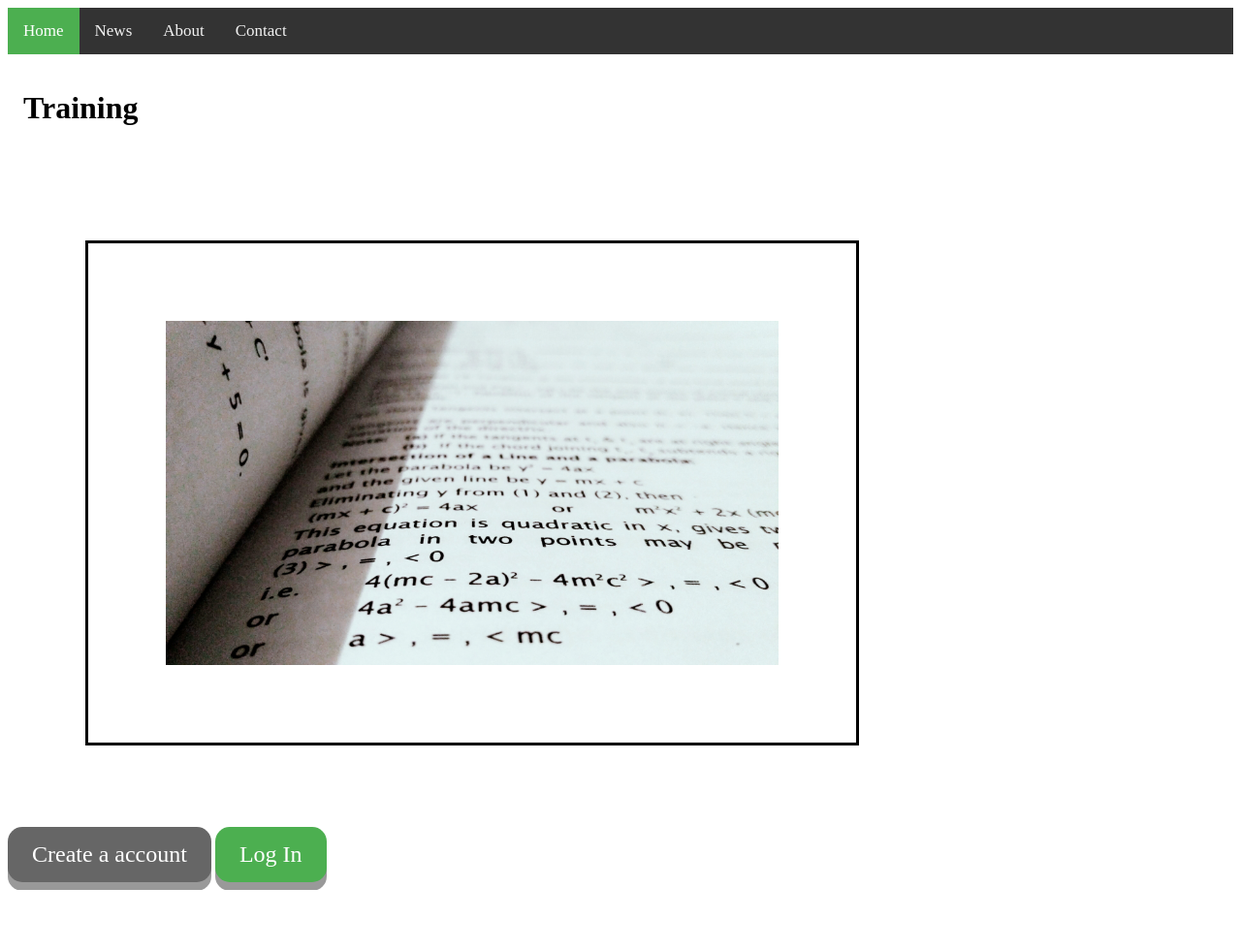
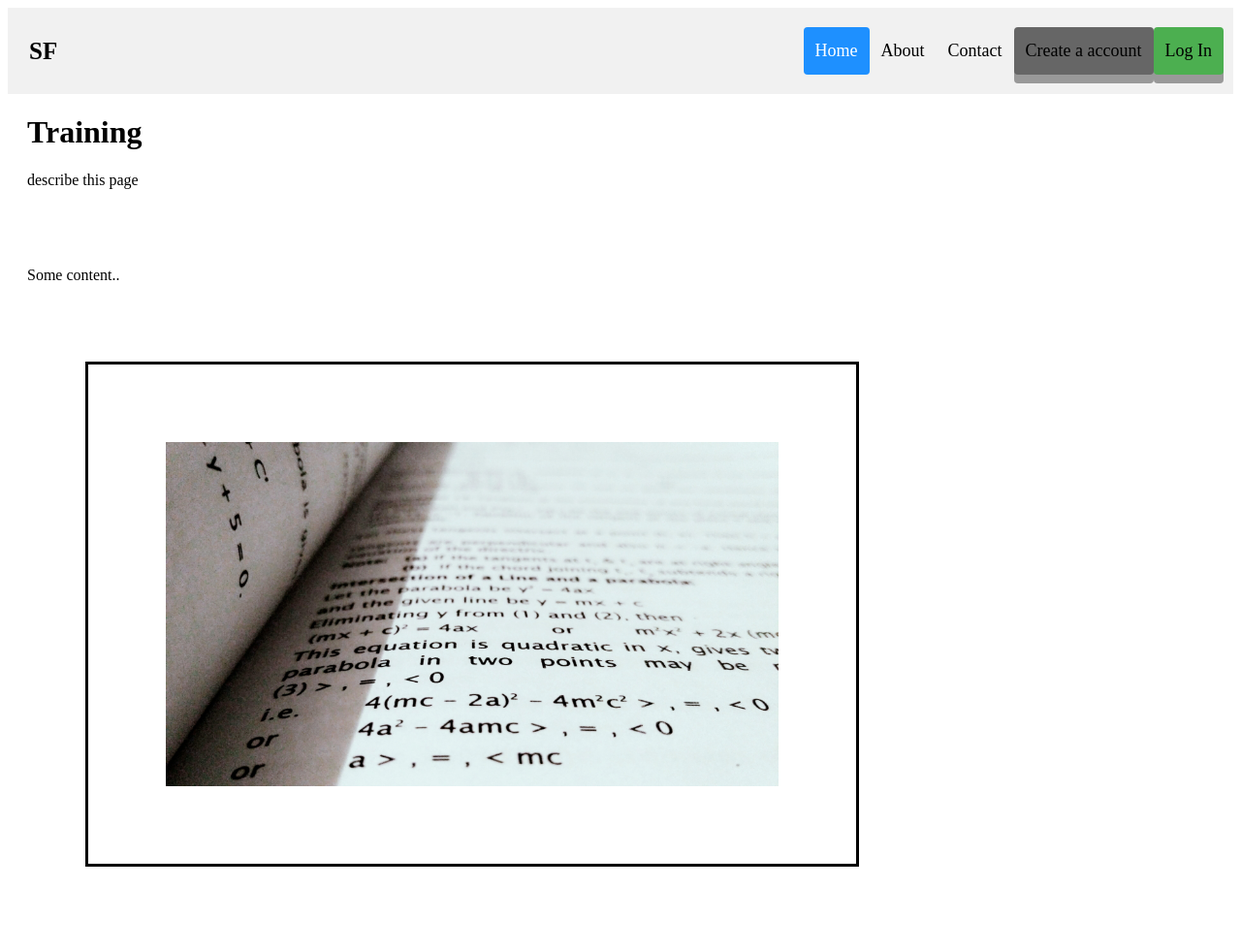
Before and after one commit to sebframpton/training, a plain HTML site: page index.html in a window 1280 px wide. Shown: the whole page at 97% size. Before the commit the page ends 918 px from the top, so only its background shows below. Drawn offline with Linux system fonts and the light colour scheme.

Commit message:
feat redone navbar and home page layout

```diff
--- a/index.html
+++ b/index.html
@@ -9,43 +9,52 @@
 
     <style>
         /* Navbar */
-        #navbar {
+        .header {
             overflow: hidden;
-            background-color: #333;
+            background-color: #f1f1f1;
+            padding: 20px 10px;
         }
 
-        #navbar a {
+        .header a {
             float: left;
-            display: block;
-            color: #f2f2f2;
+            color: black;
             text-align: center;
-            padding: 14px 16px;
+            padding: 12px;
             text-decoration: none;
-            font-size: 17px;
+            font-size: 18px;
+            line-height: 25px;
+            border-radius: 4px;
         }
 
-        #navbar a:hover {
+        .header a.logo {
+            font-size: 25px;
+            font-weight: bold;
+        }
+
+        .header a:hover {
             background-color: #ddd;
             color: black;
         }
 
-        #navbar a.active {
-            background-color: #4CAF50;
+        .header a.active {
+            background-color: dodgerblue;
             color: white;
         }
 
-        .content {
-            padding: 16px;
+        .header-right {
+            float: right;
         }
 
-        .sticky {
-            position: fixed;
-            top: 0;
-            width: 100%;
-        }
+        @media screen and (max-width: 500px) {
+            .header a {
+                float: none;
+                display: block;
+                text-align: left;
+            }
 
-        .sticky+.content {
-            padding-top: 60px;
+            .header-right {
+                float: none;
+            }
         }
 
         /* Body */
@@ -142,51 +151,29 @@
     </style>
 </head>
 
+<body>
 
-<div id="navbar">
-    <a class="active" href="javascript:void(0)">Home</a>
-    <a href="javascript:void(0)">News</a>
-    <a href="javascript:void(0)">About</a>
-    <a href="javascript:void(0)">Contact</a>
-</div>
-
-<div class="content">
-    <h1>Training</h1>
-</div>
-
-<div>
-    <p></p>
-
-    <div>
-        <img src="images/maths.jpg" alt="HTML5 Icon" style="width:50%;height:50%;">
+    <div class="header">
+        <a href="#default" class="logo">SF</a>
+        <div class="header-right">
+            <a class="active" href="#home">Home</a>
+            <a href="#about">About</a>
+            <a href="#contact">Contact</a>
+            <a class="btn" type="submit" href="account.html">Create a account</a>
+            <a class="button" type="submit" href="login.html">Log In</a>
+        </div>
     </div>
 
-    <div>
-        <a class="btn" type="submit" href="account.html">Create a account</a>
-        <a class="button" type="submit" href="login.html">Log In</a>
+    <div style="padding-left:20px">
+        <h1>Training</h1>
+        <p>describe this page</p>
+        <p>Some content..</p>
     </div>
-</div>
 
-<script>
-
-    // When the user scrolls the page, execute myFunction
-    window.onscroll = function () { myFunction() };
-
-    // Get the navbar
-    var navbar = document.getElementById("navbar");
-
-    // Get the offset position of the navbar
-    var sticky = navbar.offsetTop;
-
-    // Add the sticky class to the navbar when you reach its scroll position. Remove "sticky" when you leave the scroll position
-    function myFunction() {
-        if (window.pageYOffset >= sticky) {
-            navbar.classList.add("sticky")
-        } else {
-            navbar.classList.remove("sticky");
-        }
-    }
-</script>
-</body>
+    <div class="">
+        <div>
+            <img src="images/maths.jpg" alt="HTML5 Icon" style="width:50%;height:50%;">
+        </div>
+    </div>
 
 </html>
```
